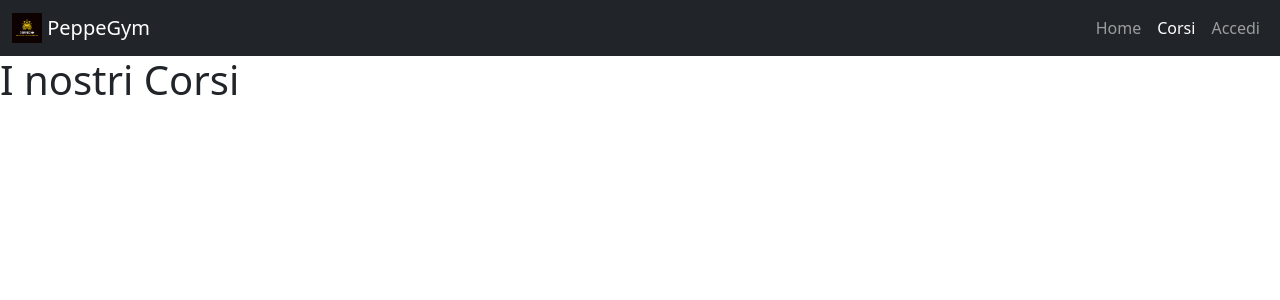
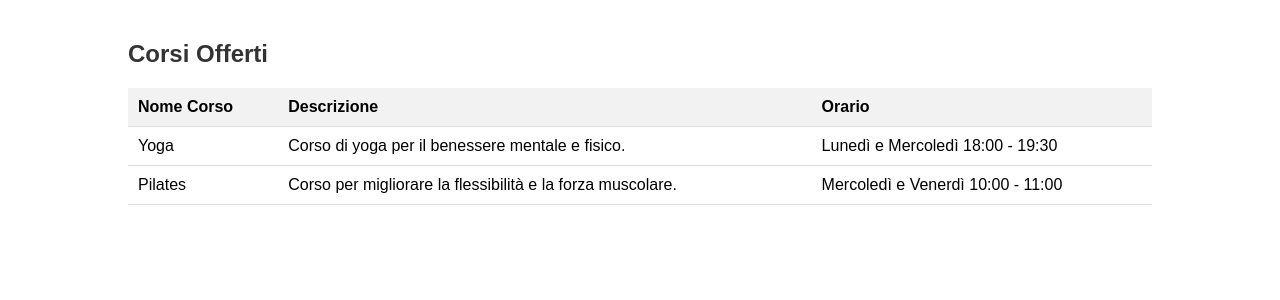
Before and after one commit to Paneddo/PalestraBella, a PHP site: page /corsi.php in a window 1280 px wide. Shown: the top 300 px of the page. Run offline with PHP 8.4, Linux system fonts and the light colour scheme.

Commit message:
Add files via upload

```diff
--- a/corsi.php
+++ b/corsi.php
@@ -1,14 +1,65 @@
 <!DOCTYPE html>
 <html lang="en">
+<head>
+    <meta charset="UTF-8">
+    <meta name="viewport" content="width=device-width, initial-scale=1.0">
+    <title>Corsi Palestra</title>
+    <style>
+        /* Stili CSS per la formattazione della pagina */
+        body {
+            font-family: Arial, sans-serif;
+            margin: 0;
+            padding: 0;
+        }
+        .container {
+            width: 80%;
+            margin: auto;
+            padding: 20px;
+        }
+        h2 {
+            color: #333;
+        }
+        table {
+            width: 100%;
+            border-collapse: collapse;
+            margin-top: 20px;
+        }
+        th, td {
+            padding: 10px;
+            text-align: left;
+            border-bottom: 1px solid #ddd;
+        }
+        th {
+            background-color: #f2f2f2;
+        }
+    </style>
+</head>
+<body>
+    <div class="container">
+        <h2>Corsi Offerti</h2>
+        <table>
+            <tr>
+                <th>Nome Corso</th>
+                <th>Descrizione</th>
+                <th>Orario</th>
+            </tr>
+            <?php
+            // Array di esempio contenente i corsi della palestra
+            $corsi = array(
+                array("Yoga", "Corso di yoga per il benessere mentale e fisico.", "Lunedì e Mercoledì 18:00 - 19:30"),
+                array("Pilates", "Corso per migliorare la flessibilità e la forza muscolare.", "Mercoledì e Venerdì 10:00 - 11:00"),
+            );
 
-<head>
-    <?php include "templates/header.html" ?>
-    <title>Palestra Bella</title>
-</head>
-
-<body>
-    <?php include "templates/navbar.php" ?>
-    <h1> I nostri Corsi</h1>
+            // Iterazione attraverso l'array dei corsi per stamparli nella tabella
+            foreach ($corsi as $corso) {
+                echo "<tr>";
+                echo "<td>{$corso[0]}</td>";
+                echo "<td>{$corso[1]}</td>";
+                echo "<td>{$corso[2]}</td>";
+                echo "</tr>";
+            }
+            ?>
+        </table>
+    </div>
 </body>
-
 </html>
```
